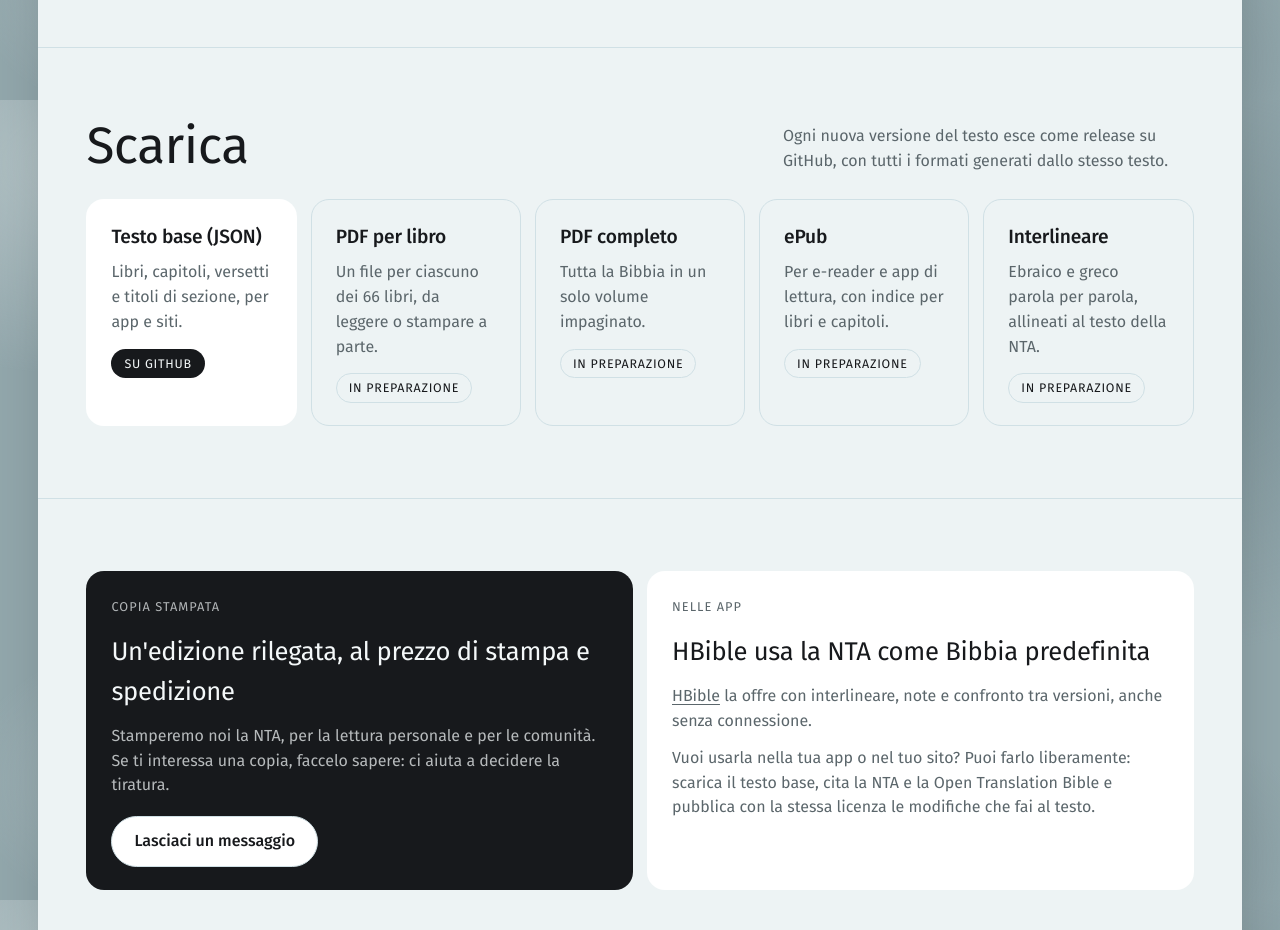
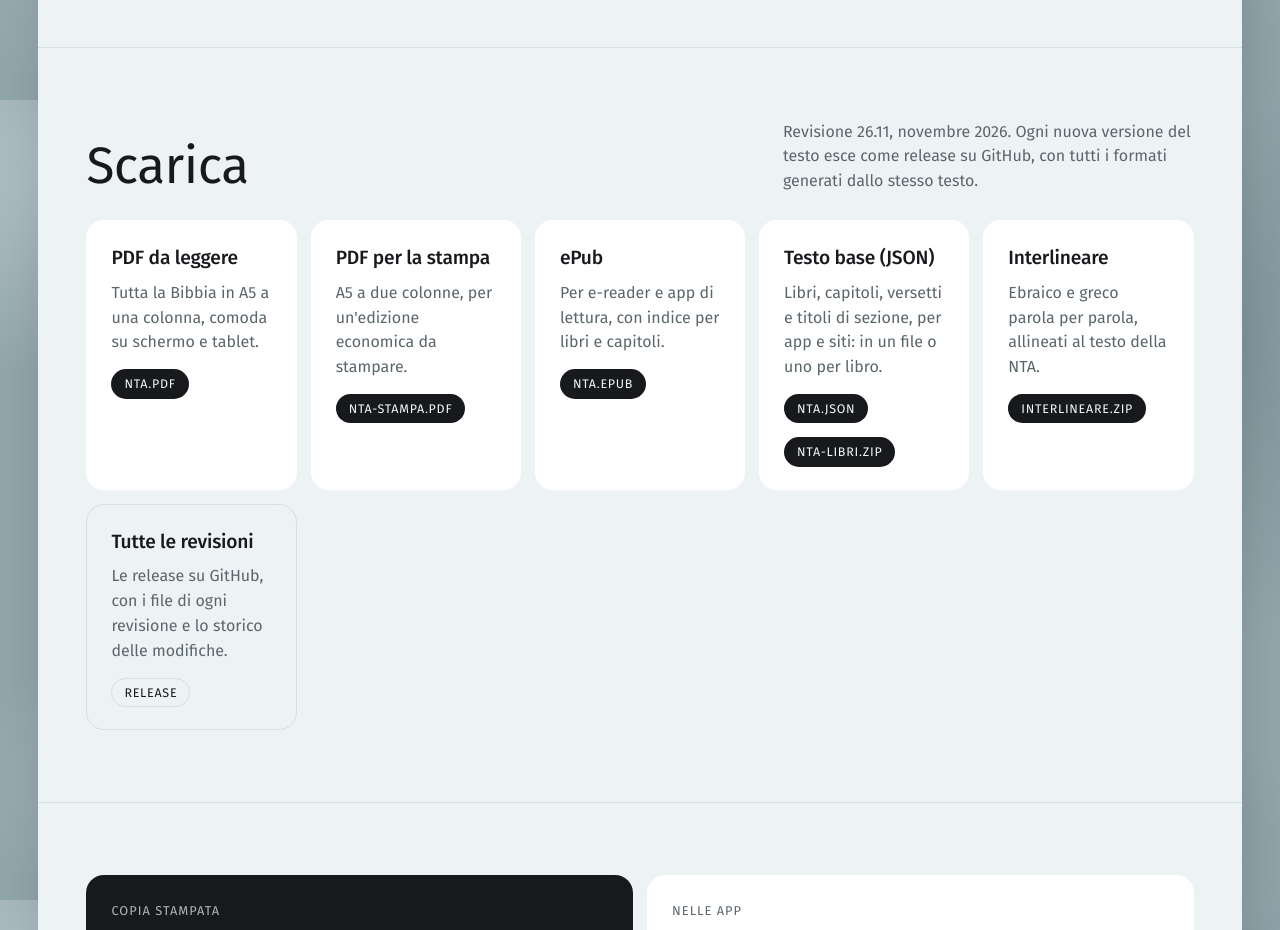
Before and after one commit to NTA-nuova-traduzione-aperta/NTA-nuova-traduzione-aperta.github.io, a plain HTML site: page index.html in a window 1280 px wide. Shown: the part 2300-3230 px from the top of the page. Drawn offline with Linux system fonts and the light colour scheme.

Commit message:
Scarica: file della revisione 26.11 (PDF da leggere e per la stampa, ePub, JSON, interlineare)
Co-Authored-By: Claude Opus 5.5 <noreply@anthropic.com>

```diff
--- a/index.html
+++ b/index.html
@@ -8,7 +8,7 @@
 <link rel="apple-touch-icon" href="assets/nta-icona-192.png">
 <meta property="og:image" content="https://nta-nuova-traduzione-aperta.github.io/assets/nta-logo-1200.png">
 <meta property="og:title" content="Nuova Traduzione Aperta">
-<meta name="description" content="NTA, Nuova Traduzione Aperta: una traduzione italiana della Bibbia con licenza libera CC BY-SA 4.0, da leggere, scaricare, stampare e migliorare insieme. Revisione 26.11 in corso.">
+<meta name="description" content="NTA, Nuova Traduzione Aperta: una traduzione italiana della Bibbia con licenza libera CC BY-SA 4.0, da leggere, scaricare, stampare e migliorare insieme. Revisione 26.11 disponibile in PDF, ePub e JSON.">
 <link rel="preconnect" href="https://fonts.googleapis.com">
 <link rel="preconnect" href="https://fonts.gstatic.com" crossorigin>
 <link rel="stylesheet" href="https://fonts.googleapis.com/css2?family=Fira+Sans:wght@300;400;500&family=Source+Serif+4:opsz,wght@8..60,400&display=swap">
@@ -111,14 +111,15 @@
   <section class="section pad" id="scarica" aria-labelledby="t-scar">
     <div class="head">
       <h2 id="t-scar">Scarica</h2>
-      <p>Ogni nuova versione del testo esce come release su GitHub, con tutti i formati generati dallo stesso testo.</p>
+      <p>Revisione 26.11, novembre 2026. Ogni nuova versione del testo esce come release su GitHub, con tutti i formati generati dallo stesso testo.</p>
     </div>
     <div class="grid">
-      <div class="tile white"><h3>Testo base (JSON)</h3><p>Libri, capitoli, versetti e titoli di sezione, per app e siti.</p><a class="pill ready" href="https://github.com/NTA-nuova-traduzione-aperta/bibbia">Su GitHub</a></div>
-      <div class="tile"><h3>PDF per libro</h3><p>Un file per ciascuno dei 66 libri, da leggere o stampare a parte.</p><span class="pill">In preparazione</span></div>
-      <div class="tile"><h3>PDF completo</h3><p>Tutta la Bibbia in un solo volume impaginato.</p><span class="pill">In preparazione</span></div>
-      <div class="tile"><h3>ePub</h3><p>Per e-reader e app di lettura, con indice per libri e capitoli.</p><span class="pill">In preparazione</span></div>
-      <div class="tile"><h3>Interlineare</h3><p>Ebraico e greco parola per parola, allineati al testo della NTA.</p><span class="pill">In preparazione</span></div>
+      <div class="tile white"><h3>PDF da leggere</h3><p>Tutta la Bibbia in A5 a una colonna, comoda su schermo e tablet.</p><a class="pill ready" href="https://github.com/NTA-nuova-traduzione-aperta/bibbia/releases/latest/download/nta.pdf">nta.pdf</a></div>
+      <div class="tile white"><h3>PDF per la stampa</h3><p>A5 a due colonne, per un'edizione economica da stampare.</p><a class="pill ready" href="https://github.com/NTA-nuova-traduzione-aperta/bibbia/releases/latest/download/nta-stampa.pdf">nta-stampa.pdf</a></div>
+      <div class="tile white"><h3>ePub</h3><p>Per e-reader e app di lettura, con indice per libri e capitoli.</p><a class="pill ready" href="https://github.com/NTA-nuova-traduzione-aperta/bibbia/releases/latest/download/nta.epub">nta.epub</a></div>
+      <div class="tile white"><h3>Testo base (JSON)</h3><p>Libri, capitoli, versetti e titoli di sezione, per app e siti: in un file o uno per libro.</p><a class="pill ready" href="https://github.com/NTA-nuova-traduzione-aperta/bibbia/releases/latest/download/nta.json">nta.json</a> <a class="pill ready" href="https://github.com/NTA-nuova-traduzione-aperta/bibbia/releases/latest/download/nta-libri.zip">nta-libri.zip</a></div>
+      <div class="tile white"><h3>Interlineare</h3><p>Ebraico e greco parola per parola, allineati al testo della NTA.</p><a class="pill ready" href="https://github.com/NTA-nuova-traduzione-aperta/bibbia/releases/latest/download/interlineare.zip">interlineare.zip</a></div>
+      <div class="tile"><h3>Tutte le revisioni</h3><p>Le release su GitHub, con i file di ogni revisione e lo storico delle modifiche.</p><a class="pill" href="https://github.com/NTA-nuova-traduzione-aperta/bibbia/releases">Release</a></div>
     </div>
   </section>
 
```
